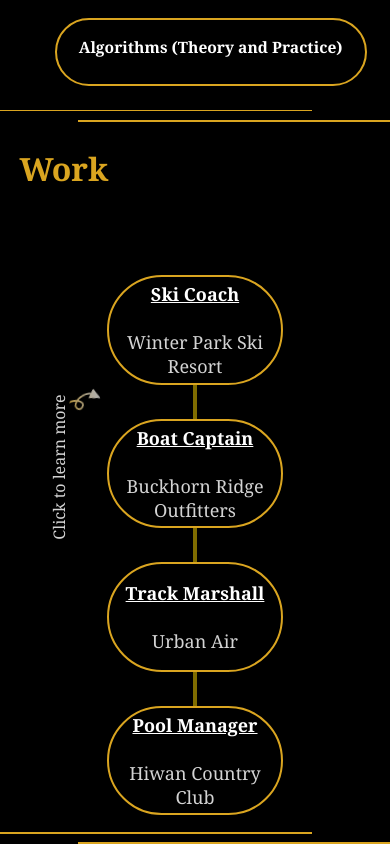
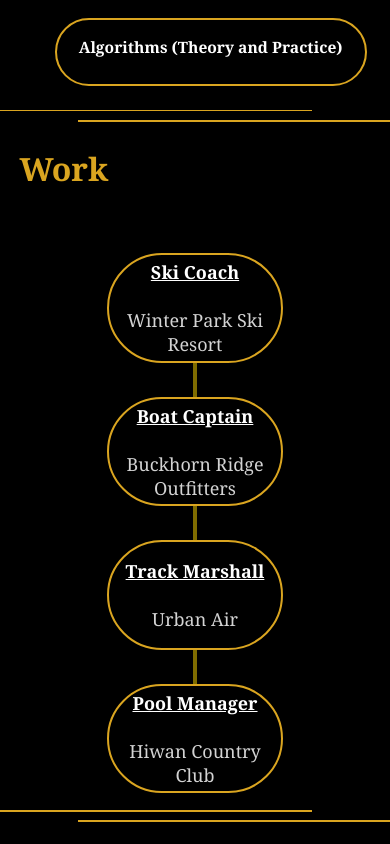
Before and after one commit to jstrande99/jstrande-react, a React (Create React App) app: page / in a window 390 px wide. Shown: the part 3009-3853 px from the top of the page. After the commit the page ends 3831 px from the top, so only its background shows below. Built offline with nearby package versions, Linux system fonts and the light colour scheme.

Commit message:
removed click arrow

```diff
--- a/src/Pages/Style/Work.css
+++ b/src/Pages/Style/Work.css
@@ -75,14 +75,6 @@
     color: white;
     background-color: transparent;
 }
-.arrow{
-    position: absolute;
-    left: -100vw;
-}
-.clickEm{
-    position: absolute;
-    left: -100vw;
-}
 @media screen and (max-width: 960px) {
     .underline1{
         width: 40vw;
@@ -93,19 +85,4 @@
     .innerWork{
         margin: 2vh;
     }
-    .clickEm{
-        position:relative;
-        transform: rotate(270deg);
-        z-index: 2;
-        left: -35vw;
-        top: 26vh;
-    }
-    .arrow{
-        position:absolute;
-        z-index: 1;
-        height: 5vh;
-        left: 18vw;
-        top: 17vh;
-        transform: scalex(-1) rotate(-80deg);
-    }
 }
--- a/src/Pages/Work.js
+++ b/src/Pages/Work.js
@@ -1,15 +1,12 @@
 import React from 'react';
 import Popup from 'reactjs-popup';
 import './Style/Work.css';
-import Arrow from './images/arrow.png';
 
 export default function Work(){
 
     return (
     <>
         <div className='workLinks'>
-                <p className='clickEm'>Click to learn more</p>
-                <img src={Arrow} alt='arrow' className='arrow'/>
             <Popup
                     trigger={
                         <button className='innerWork'>
```
